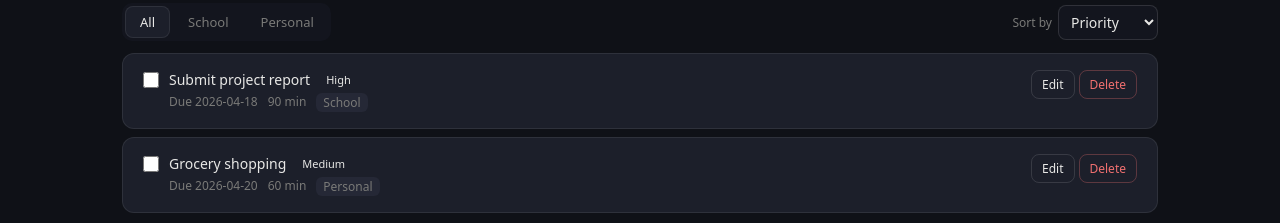
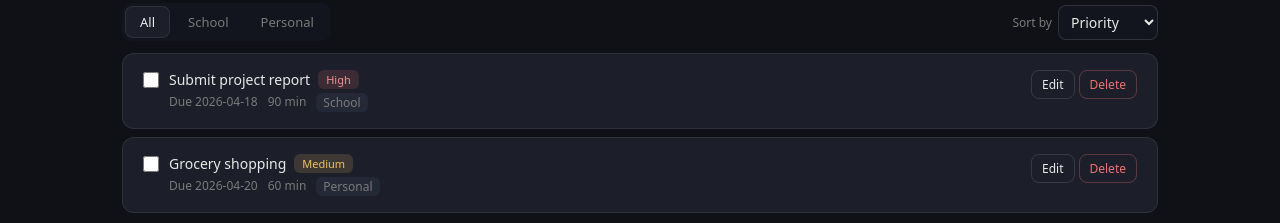
Before and after one commit to ARid01/Priorify, a React (Create React App) app: page / in a window 1280 px wide. Shown: the part 160-383 px from the top of the page. Built offline with nearby package versions, Linux system fonts and the light colour scheme.

Commit message:
Working on styling fixes and Readme redux.

```diff
--- a/src/components/ItineraryView.js
+++ b/src/components/ItineraryView.js
@@ -86,7 +86,7 @@ export default function ItineraryView({ tasks }) {
                         <div className="slot-body">
                             <div className="slot-title">{task.title}</div>
                             <div className="slot-meta">
-                                <span className={`bdage badge-${task.priority}`}>
+                                <span className={`badge badge-${task.priority.toLowerCase()}`}>
                                     {task.priority.charAt(0).toUpperCase() + task.priority.slice(1)}
                                 </span>
                                 {task.category && (
--- a/src/components/TaskCard.js
+++ b/src/components/TaskCard.js
@@ -17,9 +17,7 @@ export default function TaskCard({ task, onComplete, onEdit, onDelete }) {
                         <span className={`task-title ${task.completed ? "strikethrough" : ""}`}>
                             {task.title}
                         </span>
-                        <span className={`badge badge-${task.priority.charAt(0).toUpperCase() + task.priority.slice(1)}`}>
-                            {task.priority.charAt(0).toUpperCase() + task.priority.slice(1)}
-                        </span>
+                        <span className={`badge badge-${task.priority.toLowerCase()}`}>{task.priority.charAt(0).toUpperCase() + task.priority.slice(1)}</span>
                         {task.completed && <span className="badge badge-Done">Done</span>}
                     </div>
 
```
Also changed, not shown: 1 other file (tests, documents, lock files or other folders).
